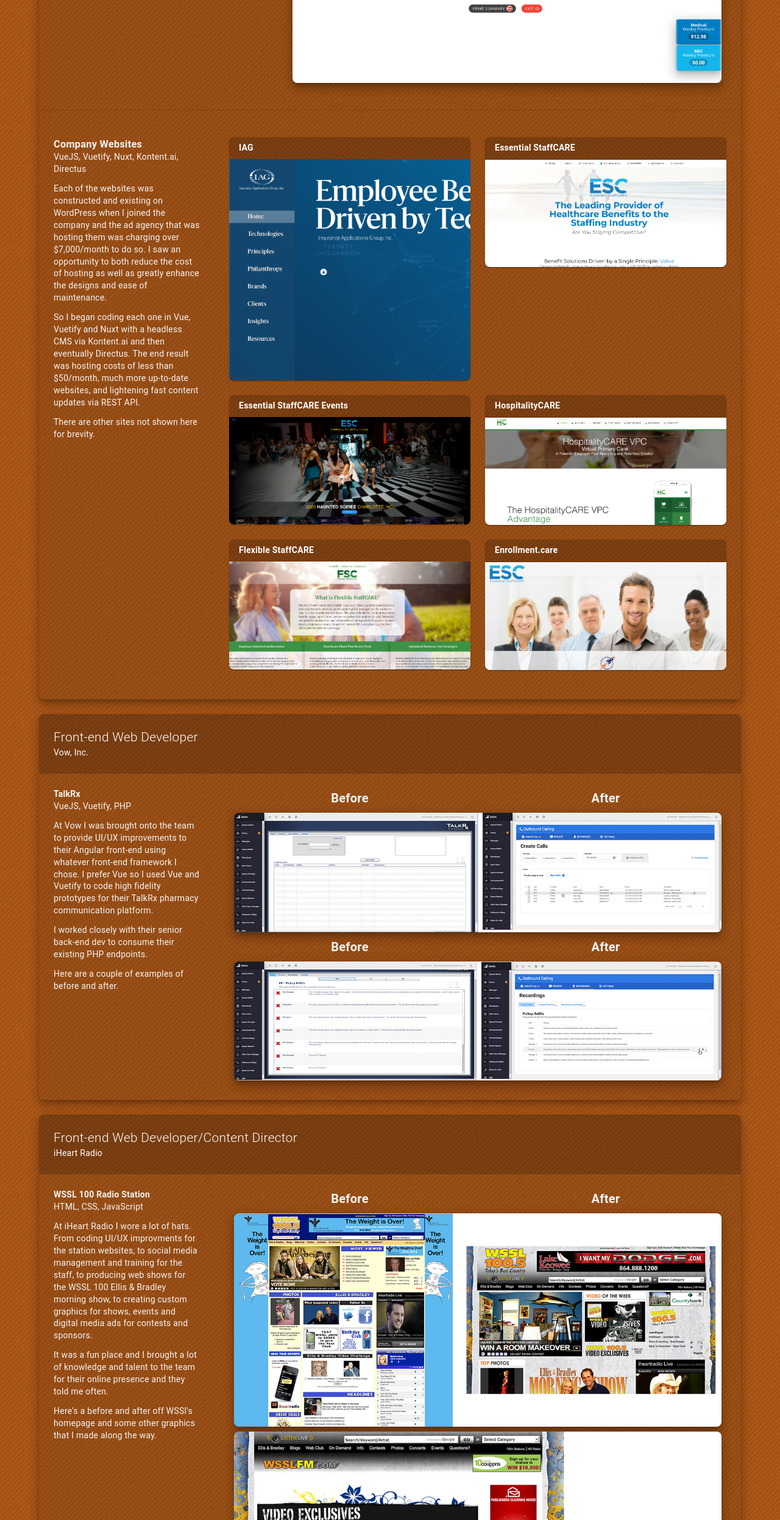
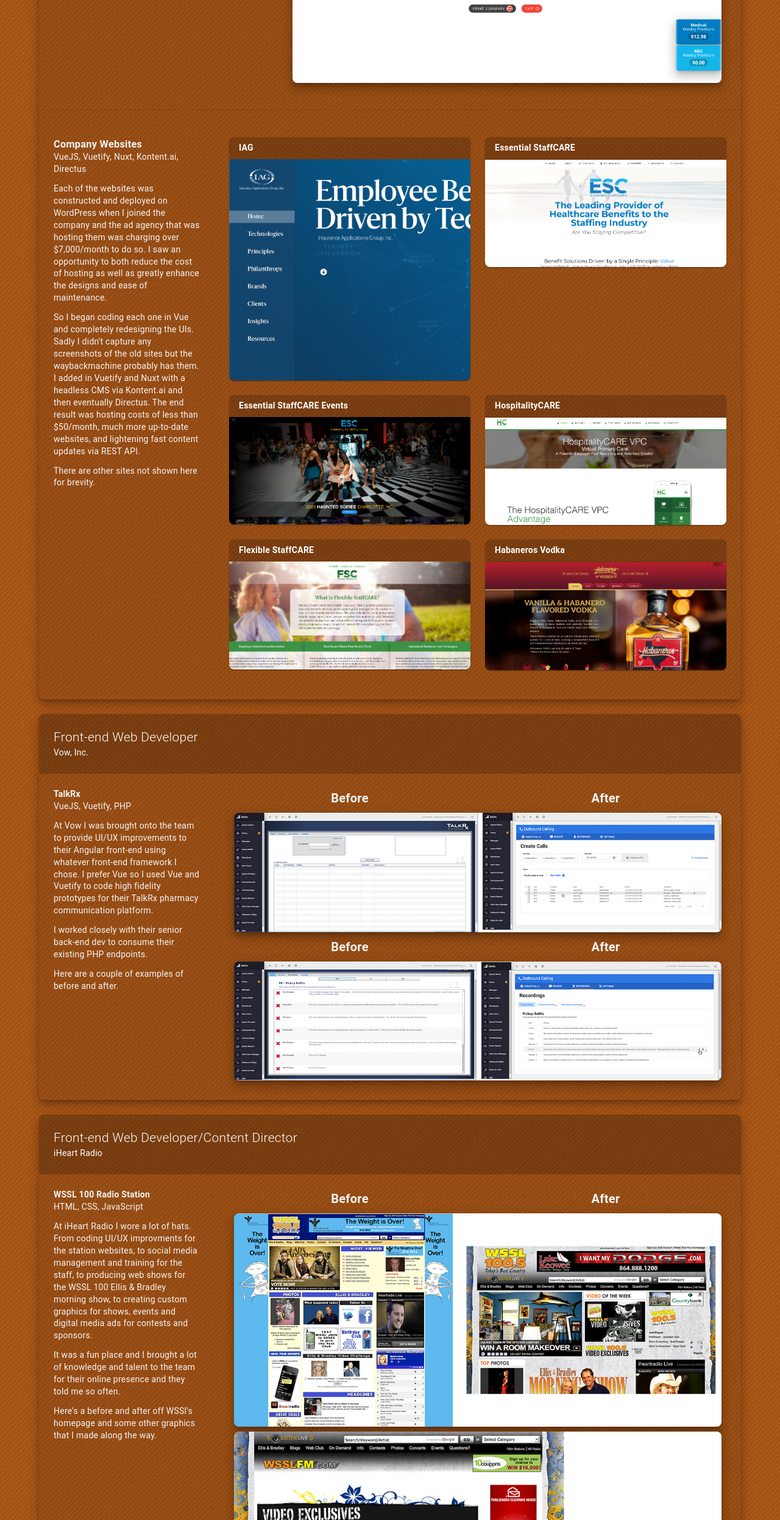
Before and after one commit to sixindustries/bryanspearman, a Nuxt app: page / in a window 1280 px wide. Shown: the part 2770-5263 px from the top of the page at 61% size. Built offline with nearby package versions, Linux system fonts and the light colour scheme.

Commit message:
image updates

```diff
--- a/pages/index.vue
+++ b/pages/index.vue
@@ -86,8 +86,8 @@
               <v-col cols="12" lg="3" class="px-sm-4 pa-lg-6 text-grey-lighten-4">
                 <h3>Company Websites</h3>
                 <p>VueJS, Vuetify, Nuxt, Kontent.ai, Directus</p>
-                <p class="mt-3">Each of the websites was constructed and existing on WordPress when I joined the company and the ad agency that was hosting them was charging over $7,000/month to do so. I saw an opportunity to both reduce the cost of hosting as well as greatly enhance the designs and ease of maintenance.</p>
-                <p class="mt-3">So I began coding each one in Vue, Vuetify and Nuxt with a headless CMS via Kontent.ai and then eventually Directus.  The end result was hosting costs of less than $50/month, much more up-to-date websites, and lightening fast content updates via REST API.</p>
+                <p class="mt-3">Each of the websites was constructed and deployed on WordPress when I joined the company and the ad agency that was hosting them was charging over $7,000/month to do so. I saw an opportunity to both reduce the cost of hosting as well as greatly enhance the designs and ease of maintenance.</p>
+                <p class="mt-3">So I began coding each one in Vue and completely redesigning the UIs.  Sadly I didn't capture any screenshots of the old sites but the waybackmachine probably has them. I added in Vuetify and Nuxt with a headless CMS via Kontent.ai and then eventually Directus.  The end result was hosting costs of less than $50/month, much more up-to-date websites, and lightening fast content updates via REST API.</p>
                 <p class="mt-3">There are other sites not shown here for brevity.</p>
               </v-col>
               <v-col cols="12" lg="9" class="px-sm-4 pa-lg-6">
@@ -123,9 +123,9 @@
                     </v-card>
                   </v-col>
                   <v-col cols="12" sm="6">
-                    <v-card rounded="lg" color="rgba(0,0,0,.2)" hover href="https://enrollment.care/esc/talentlaunch/" target="_blank">
-                      <h4 class="my-2 mx-4 text-white">Enrollment.care</h4>
-                      <img src="/enrollcare.png" class="border-t mb-n3" width="100%" />
+                    <v-card rounded="lg" color="rgba(0,0,0,.2)" hover href="https://habanerosvodka.com/" target="_blank">
+                      <h4 class="my-2 mx-4 text-white">Habaneros Vodka</h4>
+                      <img src="/haba.jpg" class="border-t mb-n3" width="100%" />
                     </v-card>
                   </v-col>
                 </v-row>
@@ -175,7 +175,7 @@
                 <h4>WSSL 100 Radio Station</h4>
                 <p>HTML, CSS, JavaScript</p>
                 <p class="mt-3">At iHeart Radio I wore a lot of hats.  From coding UI/UX improvments for the station websites, to social media management and training for the staff, to producing web shows for the WSSL 100 Ellis & Bradley morning show, to creating custom graphics for shows, events and digital media ads for contests and sponsors.</p>
-                <p class="mt-3">It was a fun place and I brought a lot of knowledge and talent to the team for their online presence and they told me often.</p>
+                <p class="mt-3">It was a fun place and I brought a lot of knowledge and talent to the team for their online presence and they told me so often.</p>
                 <p class="mt-3">Here's a before and after off WSSl's homepage and some other graphics that I made along the way.</p>
               </v-col>
               <v-col cols="12" lg="9" class="px-sm-4 pa-lg-6 text-center">
@@ -201,7 +201,7 @@
               <v-col cols="12" lg="4" class="px-sm-4 pa-lg-6 text-grey-lighten-4">
                 <h4>Company Website</h4>
                 <p>HTML, CSS, JavaScript</p>
-                <p class="mt-3">In 2008 I decided to take a stab at running my own web design firm. I was able to bring a dozen or so clients in and I worked really hard as a one-man business but after my first year I realized I would probably not enjoy the break-neck pace that was required day in and day out nonstop.  But I stuck it out another 10 months and finally decided to sell the business to friend and move back over to working for a larger company.</p>
+                <p class="mt-3">In 2008 I decided to take a stab at running my own web design firm. I was able to bring a dozen or so clients in and I worked really hard as a one-man business but after my first year I realized I would probably not enjoy the break-neck pace that was required day in and day out nonstop.  But I stuck it out another 10 months and finally decided to sell the business to a friend and move back over to working for a larger company.</p>
                 <p class="mt-3">Either way, I enjoyed the experience and gained huge amounts of knowledge about business, sales and 'hussle' :)</p>
                 <p class="mt-3">Here's a quick look at the company website I coded and a few oldie but goodie screen grabs from that time.</p>
               </v-col>
```
Also changed, not shown: public/haba.jpg (added).
